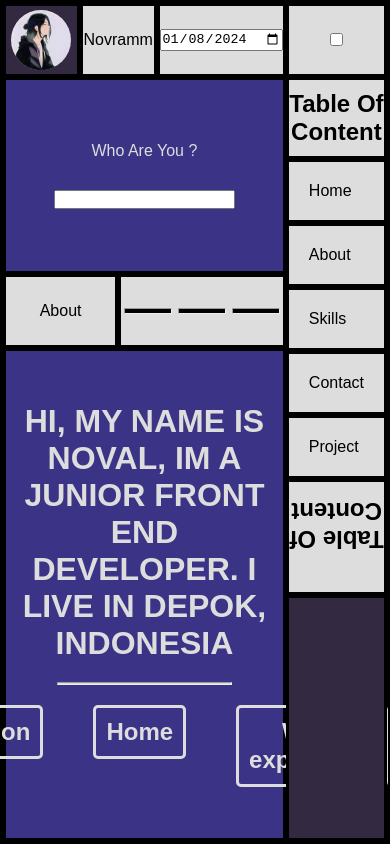
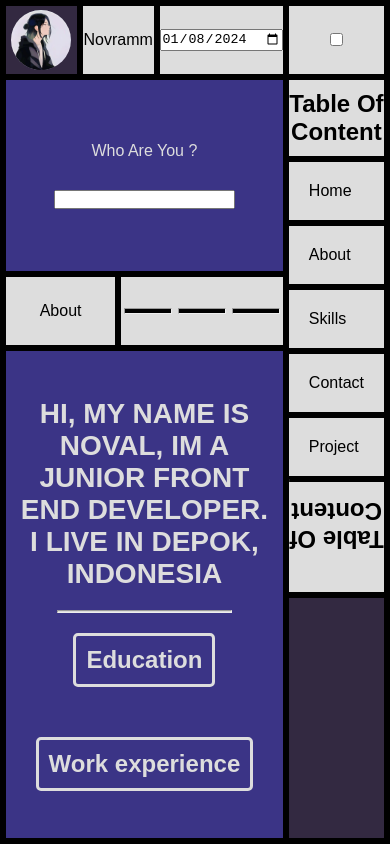
Before and after one commit to novramm/Novramm, a plain HTML site: page about.html in a window 390 px wide. Drawn offline with Linux system fonts and the light colour scheme; a web font is replaced by a local one.

Commit message:
Mengubah file index.html dan file style.css

```diff
--- a/about.html
+++ b/about.html
@@ -80,7 +80,6 @@
           <hr class="line-content" />
           <div class="job">
             <h2><a href="">Education</a></h2>
-            <h2><a href="index.html">Home</a></h2>
             <h2><a href="">Work experience</a></h2>
           </div>
         </main>
--- a/css/style.css
+++ b/css/style.css
@@ -167,6 +167,7 @@ section {
 
 .job {
   display: flex;
+  flex-wrap: wrap;
   justify-content: center;
   gap: 50px;
 }
@@ -183,6 +184,8 @@ section {
 
 .social-media {
   display: flex;
+  justify-content: center;
+  flex-wrap: wrap;
   gap: 50px;
 }
 
@@ -206,6 +209,9 @@ section {
   color: #ddd;
 }
 
+@media (max-width: 850px) {
+}
+
 @media (max-width: 650px) {
   .container {
     grid-template-areas:
@@ -214,6 +220,10 @@ section {
       "home home line line table"
       "main main main main table"
       "main main main main like";
+  }
+
+  .main-content h1 {
+    font-size: 28px;
   }
 
   .guess-gender {
```
